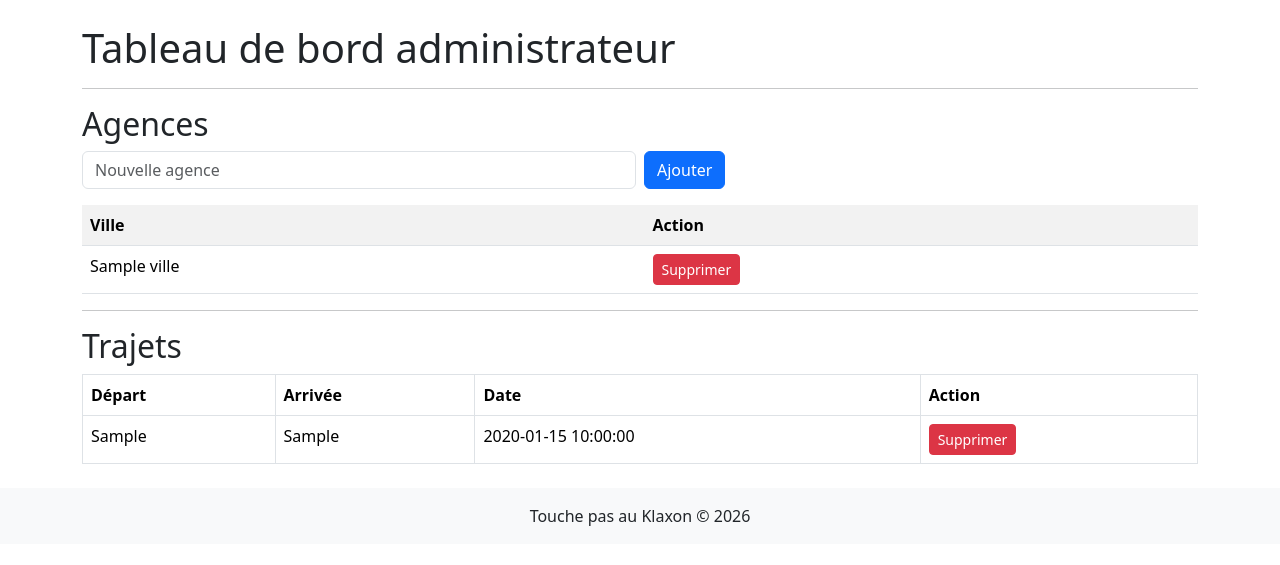
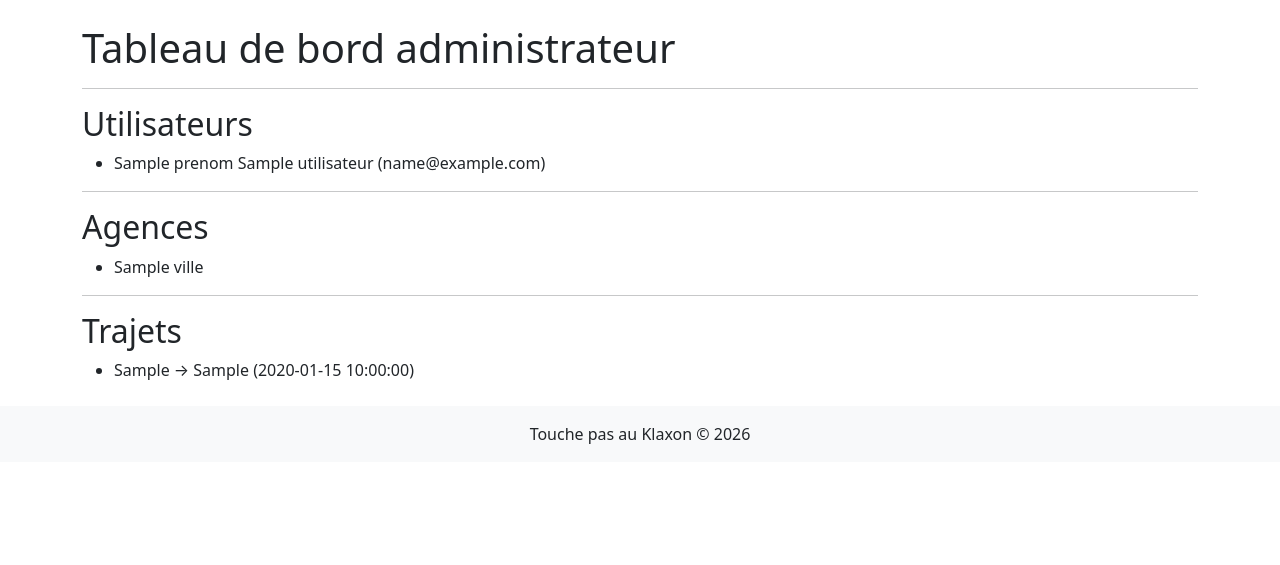
Before and after one commit to Julien-Pignataro/Touche-Pas-Au-Klaxon, a PHP site: template app/Views/admin/dashboard.php in a window 1280 px wide. Shown: the part 56-621 px from the top of the page. Run offline with PHP 8.4, Linux system fonts and the light colour scheme; the template is opened without the code that fills it: most values are stand-ins (such as "Sample title", 1, 10 or a date in 2020).

Commit message:
code final

```diff
--- a/app/Views/admin/dashboard.php
+++ b/app/Views/admin/dashboard.php
@@ -4,61 +4,44 @@
 
 <hr>
 
+<h2>Utilisateurs</h2>
+<?php if (empty($utilisateurs)): ?>
+    <p>Aucun utilisateur</p>
+<?php else: ?>
+    <ul>
+        <?php foreach ($utilisateurs as $u): ?>
+            <li><?= $u['prenom'] ?> <?= $u['nom'] ?> (<?= $u['email'] ?>)</li>
+        <?php endforeach; ?>
+    </ul>
+<?php endif; ?>
+
+<hr>
+
 <h2>Agences</h2>
-
-<form method="post" action="index.php?controller=admin&action=addAgence" class="row g-2 mb-3">
-    <div class="col-md-6">
-        <input class="form-control" name="ville" placeholder="Nouvelle agence" required>
-    </div>
-    <div class="col-md-2">
-        <button class="btn btn-primary">Ajouter</button>
-    </div>
-</form>
-
-<table class="table table-striped">
-    <tr>
-        <th>Ville</th>
-        <th>Action</th>
-    </tr>
-    <?php foreach ($agences as $agence): ?>
-        <tr>
-            <td><?= htmlspecialchars($agence['ville']) ?></td>
-            <td>
-                <a href="index.php?controller=admin&action=deleteAgence&id=<?= $agence['id_agence'] ?>"
-                   class="btn btn-danger btn-sm"
-                   onclick="return confirm('Supprimer cette agence ?')">
-                   Supprimer
-                </a>
-            </td>
-        </tr>
-    <?php endforeach; ?>
-</table>
+<?php if (empty($agences)): ?>
+    <p>Aucune agence</p>
+<?php else: ?>
+    <ul>
+        <?php foreach ($agences as $a): ?>
+            <li><?= $a['ville'] ?></li>
+        <?php endforeach; ?>
+    </ul>
+<?php endif; ?>
 
 <hr>
 
 <h2>Trajets</h2>
-
-<table class="table table-bordered">
-    <tr>
-        <th>Départ</th>
-        <th>Arrivée</th>
-        <th>Date</th>
-        <th>Action</th>
-    </tr>
-    <?php foreach ($trajets as $trajet): ?>
-        <tr>
-            <td><?= htmlspecialchars($trajet['ville_depart']) ?></td>
-            <td><?= htmlspecialchars($trajet['ville_arrivee']) ?></td>
-            <td><?= $trajet['date_heure_depart'] ?></td>
-            <td>
-                <a href="index.php?controller=admin&action=deleteTrajet&id=<?= $trajet['id_trajet'] ?>"
-                   class="btn btn-danger btn-sm"
-                   onclick="return confirm('Supprimer ce trajet ?')">
-                   Supprimer
-                </a>
-            </td>
-        </tr>
-    <?php endforeach; ?>
-</table>
+<?php if (empty($trajets)): ?>
+    <p>Aucun trajet</p>
+<?php else: ?>
+    <ul>
+        <?php foreach ($trajets as $t): ?>
+            <li>
+                <?= $t['ville_depart'] ?> → <?= $t['ville_arrivee'] ?>
+                (<?= $t['date_depart'] ?>)
+            </li>
+        <?php endforeach; ?>
+    </ul>
+<?php endif; ?>
 
 <?php require __DIR__ . '/../layout/footer.php'; ?>
```
Also changed, not shown: app/Controllers/AdminController.php (+32 -6 lines), app/Models/Agence.php (+14 -0 lines), app/Views/admin/edit_agences.php (added, +23 -0 lines), app/Views/admin/utilisateurs.php (+17 -0 lines), README.md, app/Views/admin/agences.php (deleted).
